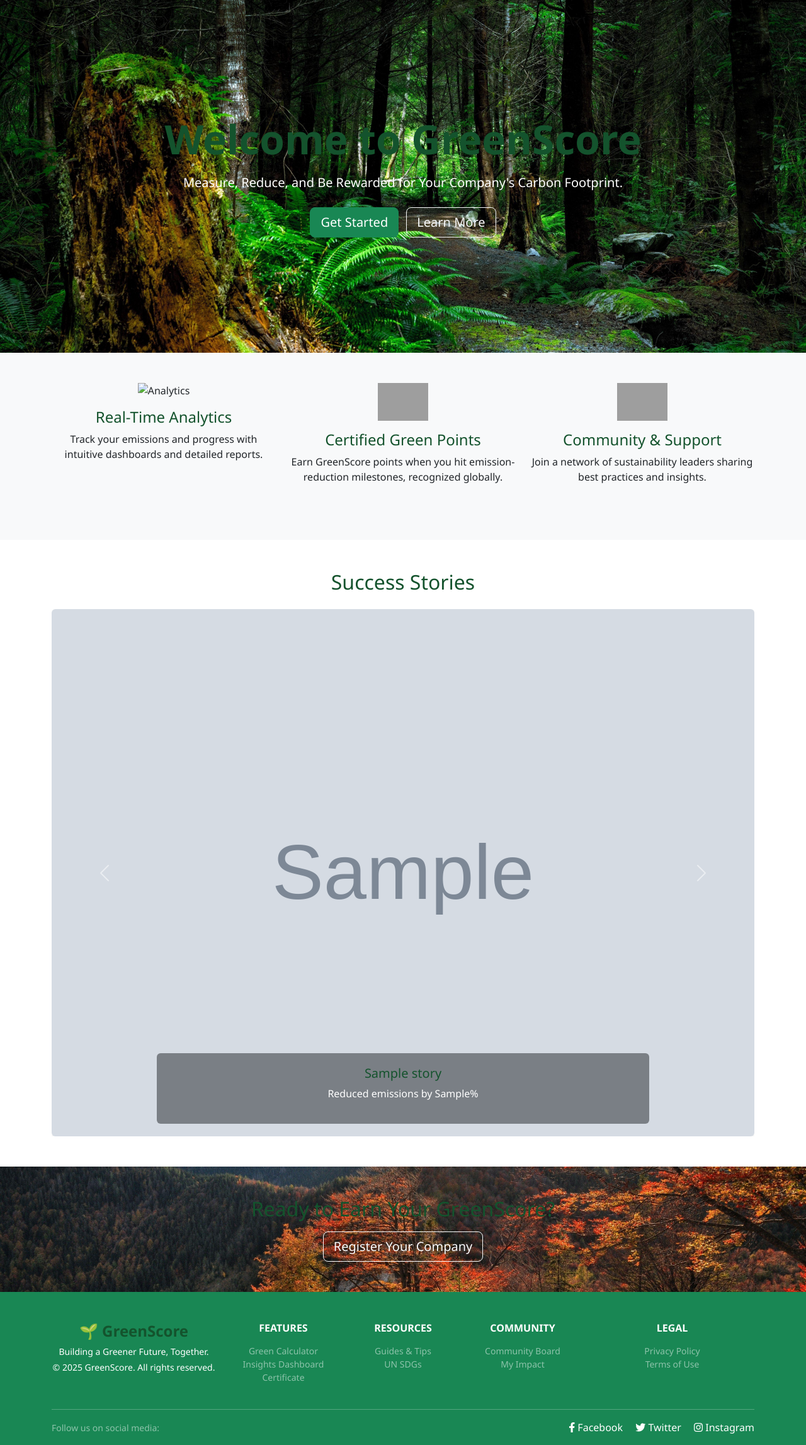
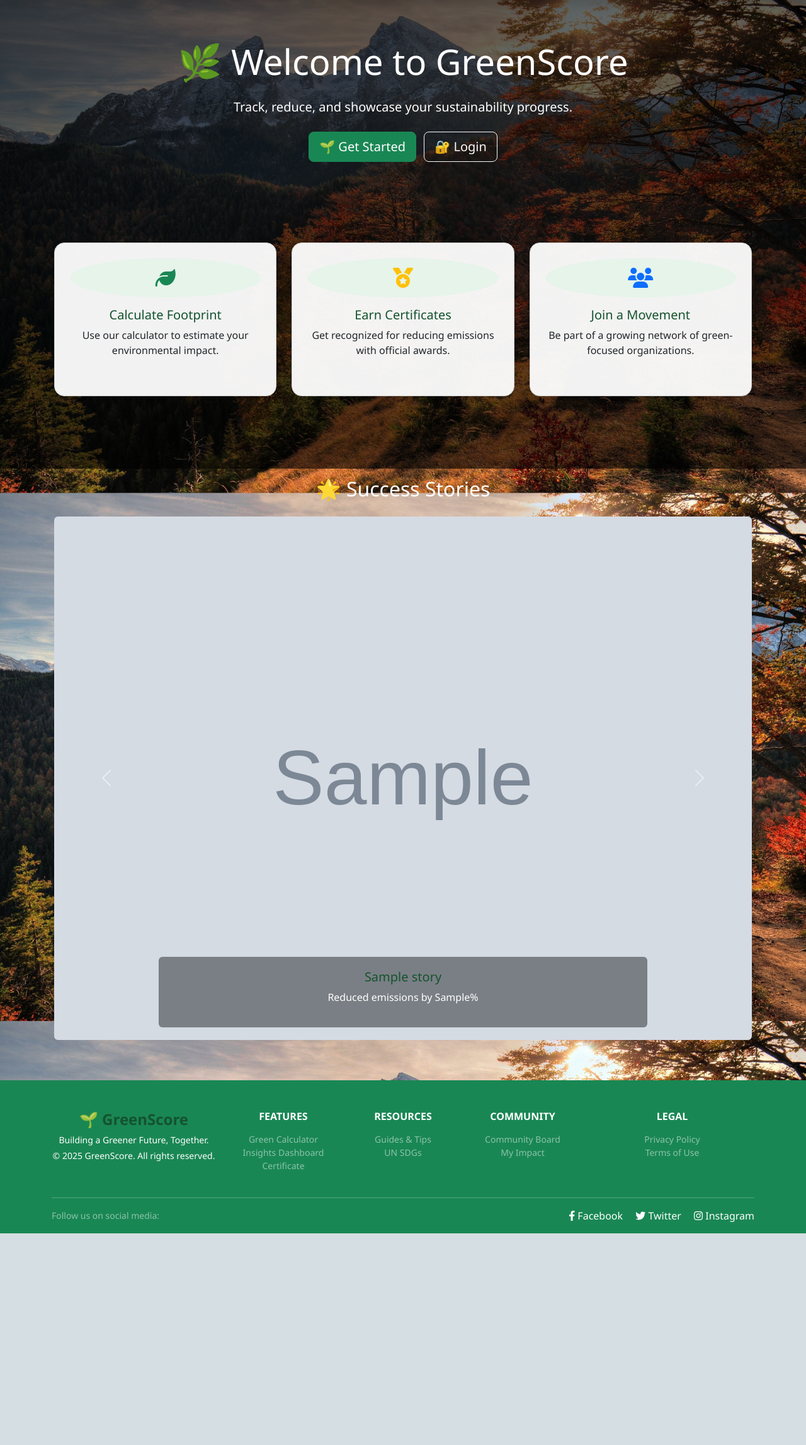
Before and after one commit to Lancelcode/Graded-Unit-2-webpage, a PHP site: page /Graded-Unit-2-webpage/ in a window 1280 px wide. Shown: the part 56-2350 px from the top of the page at 63% size. After the commit the page ends 2014 px from the top, so only its background shows below. Run offline with PHP 8.4, Linux system fonts and the light colour scheme; tables that the repository leaves empty or names only in its code hold one stand-in row (values such as "Sample post"); grey boxes marked "Sample" are stand-in pictures; grey boxes are pictures that could not be loaded.

Commit message:
ui ux fix

```diff
--- a/index.php
+++ b/index.php
@@ -1,63 +1,102 @@
 <?php
-require_once __DIR__ . '/includes/init.php';   // starts the session
+require_once __DIR__ . '/includes/init.php';
 require_once __DIR__ . '/includes/connect_db.php';
+include __DIR__ . '/includes/nav.php';
 ?>
 <!DOCTYPE html>
 <html lang="en">
 <head>
     <meta charset="UTF-8">
-    <meta name="viewport" content="width=device-width, initial-scale=1.0">
-    <title>GreenScore - Empowering Sustainable Business</title>
-    <!-- Bootstrap CSS -->
-    <link rel="stylesheet" href="https://cdn.jsdelivr.net/npm/bootstrap@5.3.3/dist/css/bootstrap.min.css">
-    <link rel="stylesheet" href="style.css">
-    <link rel="stylesheet" href="https://cdnjs.cloudflare.com/ajax/libs/font-awesome/6.4.0/css/all.min.css">
+    <title>Welcome to GreenScore</title>
+    <meta name="viewport" content="width=device-width, initial-scale=1">
+
+    <!-- Bootstrap & FontAwesome -->
+    <link href="https://cdn.jsdelivr.net/npm/bootstrap@5.3.3/dist/css/bootstrap.min.css" rel="stylesheet">
+    <link href="https://cdnjs.cloudflare.com/ajax/libs/font-awesome/6.4.0/css/all.min.css" rel="stylesheet">
+    <link href="style.css" rel="stylesheet">
+
+    <style>
+        body {
+            background: url('assets/images/earth-bg.jpg') center/cover no-repeat fixed;
+            position: relative;
+            color: #fff;
+        }
+        body::before {
+            content: '';
+            position: fixed;
+            inset: 0;
+            background: rgba(0, 0, 0, 0.6);
+            z-index: 0;
+        }
+        .page-wrapper {
+            position: relative;
+            z-index: 1;
+            display: flex;
+            flex-direction: column;
+            min-height: 100vh;
+        }
+        .content-wrapper {
+            flex: 1;
+            padding: 4rem 1rem;
+        }
+        .card-bg {
+            background: rgba(255, 255, 255, 0.95);
+            border-radius: 1rem;
+        }
+        .icon-circle {
+            background-color: #e6f4ea;
+            border-radius: 50%;
+            padding: 15px;
+            display: inline-block;
+            margin-bottom: 1rem;
+        }
+    </style>
 </head>
-<body class="bg-light">
+<body>
 
-<?php include __DIR__ . '/includes/nav.php'; ?>
+<div class="page-wrapper">
 
-<!-- Hero Section -->
-<section class="hero text-center text-white d-flex align-items-center" style="background: url('assets/images/forest-hero.jpg') center/cover; height: 70vh;">
-    <div class="container">
-        <h1 class="display-3 fw-bold mb-3">Welcome to GreenScore</h1>
-        <p class="lead mb-4">Measure, Reduce, and Be Rewarded for Your Company's Carbon Footprint.</p>
-        <a href="signup.php" class="btn btn-success btn-lg me-2">Get Started</a>
-        <a href="#features" class="btn btn-outline-light btn-lg">Learn More</a>
+    <!-- Hero Section -->
+    <div class="container content-wrapper text-center">
+        <h1 class="text-white display-4 mb-4">🌿 Welcome to GreenScore</h1>
+        <p class="text-white fs-5 mb-4">Track, reduce, and showcase your sustainability progress.</p>
+        <a href="register.php" class="btn btn-success btn-lg me-2">🌱 Get Started</a>
+        <a href="login.php" class="btn btn-outline-light btn-lg">🔐 Login</a>
     </div>
-</section>
 
-<!-- Features Section -->
-<section id="features" class="py-5">
-    <div class="container">
-        <div class="row text-center">
-            <div class="col-md-4 mb-4">
-                <img src="/assets/images/analytics-icon.svg" alt="Analytics" class="mb-3" width="80">
-                <h4>Real-Time Analytics</h4>
-                <p>Track your emissions and progress with intuitive dashboards and detailed reports.</p>
+    <!-- Features Section -->
+    <div class="container content-wrapper">
+        <div class="row row-cols-1 row-cols-md-3 g-4">
+            <div class="col">
+                <div class="card card-bg shadow-sm h-100 text-center p-4">
+                    <div class="icon-circle"><i class="fa fa-leaf fa-2x text-success"></i></div>
+                    <h5>Calculate Footprint</h5>
+                    <p>Use our calculator to estimate your environmental impact.</p>
+                </div>
             </div>
-            <div class="col-md-4 mb-4">
-                <img src="/assets/images/leaf-icon.svg" alt="Certification" class="mb-3" width="80">
-                <h4>Certified Green Points</h4>
-                <p>Earn GreenScore points when you hit emission-reduction milestones, recognized globally.</p>
+            <div class="col">
+                <div class="card card-bg shadow-sm h-100 text-center p-4">
+                    <div class="icon-circle"><i class="fa fa-medal fa-2x text-warning"></i></div>
+                    <h5>Earn Certificates</h5>
+                    <p>Get recognized for reducing emissions with official awards.</p>
+                </div>
             </div>
-            <div class="col-md-4 mb-4">
-                <img src="/assets/images/community-icon.svg" alt="Community" class="mb-3" width="80">
-                <h4>Community & Support</h4>
-                <p>Join a network of sustainability leaders sharing best practices and insights.</p>
+            <div class="col">
+                <div class="card card-bg shadow-sm h-100 text-center p-4">
+                    <div class="icon-circle"><i class="fa fa-users fa-2x text-primary"></i></div>
+                    <h5>Join a Movement</h5>
+                    <p>Be part of a growing network of green-focused organizations.</p>
+                </div>
             </div>
         </div>
     </div>
-</section>
 
-<!-- Carousel of Success Stories -->
-<section class="py-5 bg-white">
-    <div class="container">
-        <h2 class="text-center mb-4">Success Stories</h2>
+    <!-- Success Stories Carousel -->
+    <div class="container content-wrapper">
+        <h2 class="text-white text-center mb-4">🌟 Success Stories</h2>
         <div id="successCarousel" class="carousel slide" data-bs-ride="carousel">
             <div class="carousel-inner">
                 <?php
-                // Fetch top 5 success stories
                 $sql = "SELECT img, company_name, reduction_percentage FROM success_stories ORDER BY reduction_percentage DESC LIMIT 5";
                 $res = mysqli_query($link, $sql);
                 $first = true;
@@ -72,7 +111,7 @@ require_once __DIR__ . '/includes/connect_db.php';
                     $first = false;
                 }
                 if (mysqli_num_rows($res) === 0) {
-                    echo '<div class="carousel-item active"><p class="text-center py-5">No success stories yet. Be the first to make an impact!</p></div>';
+                    echo '<div class="carousel-item active"><p class="text-center py-5 text-white">No success stories yet. Be the first to make an impact!</p></div>';
                 }
                 ?>
             </div>
@@ -86,19 +125,12 @@ require_once __DIR__ . '/includes/connect_db.php';
             </button>
         </div>
     </div>
-</section>
 
-<!-- Call to Action -->
-<section class="cta text-center py-5 text-white" style="background: url('assets/images/earth-bg.jpg') center/cover;">
-    <div class="container">
-        <h2 class="mb-3">Ready to Earn Your GreenScore?</h2>
-        <a href="register_company.php" class="btn btn-outline-light btn-lg">Register Your Company</a>
-    </div>
-</section>
+    <?php include 'includes/footer.php'; ?>
+</div>
 
-<?php include('includes/footer.php'); ?>
-
-<!-- Bootstrap JS Bundle -->
 <script src="https://cdn.jsdelivr.net/npm/bootstrap@5.3.3/dist/js/bootstrap.bundle.min.js"></script>
 </body>
 </html>
+
+<?php mysqli_close($link); ?>
```
Also changed, not shown: certificate_history.php (+134 -21 lines).
